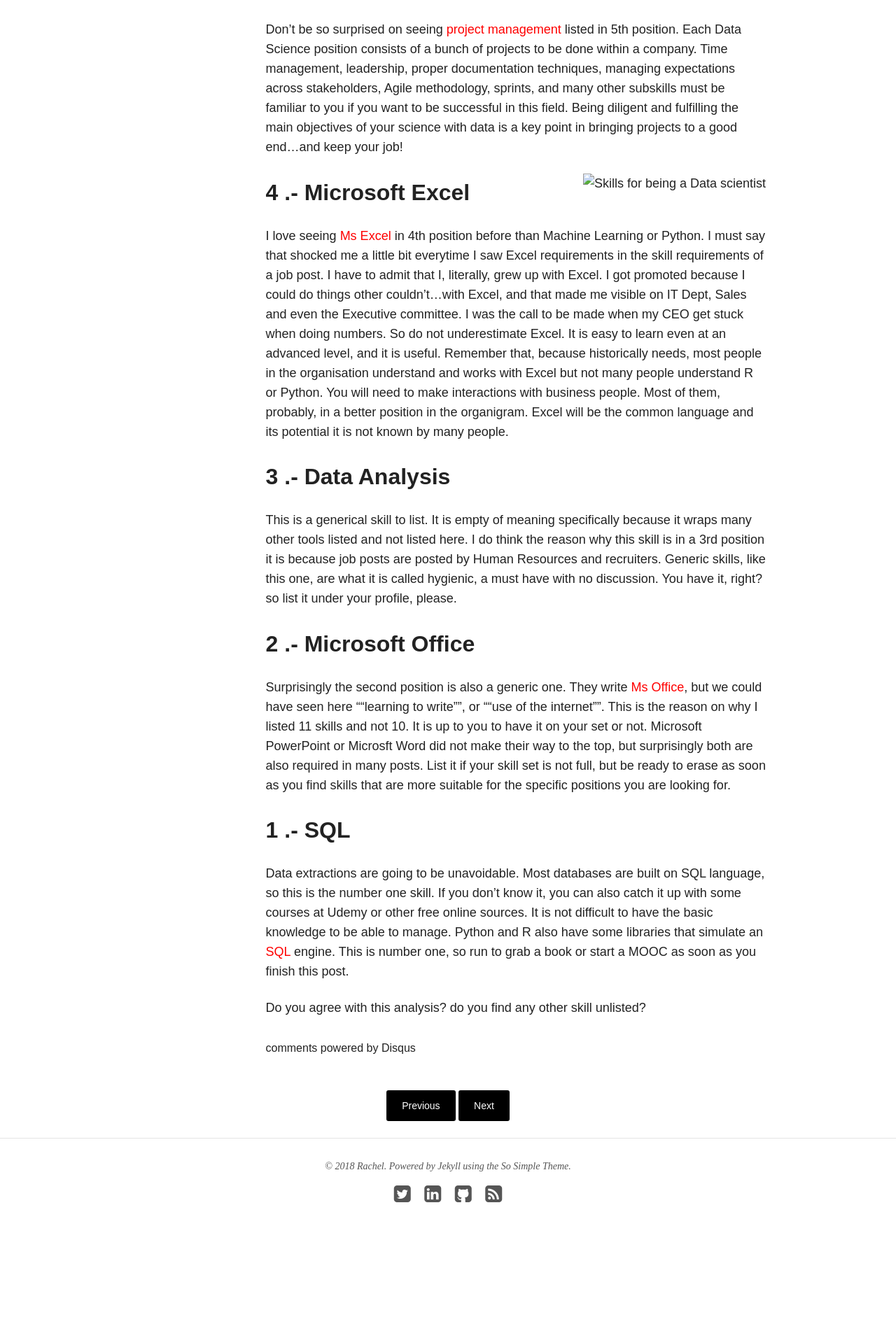
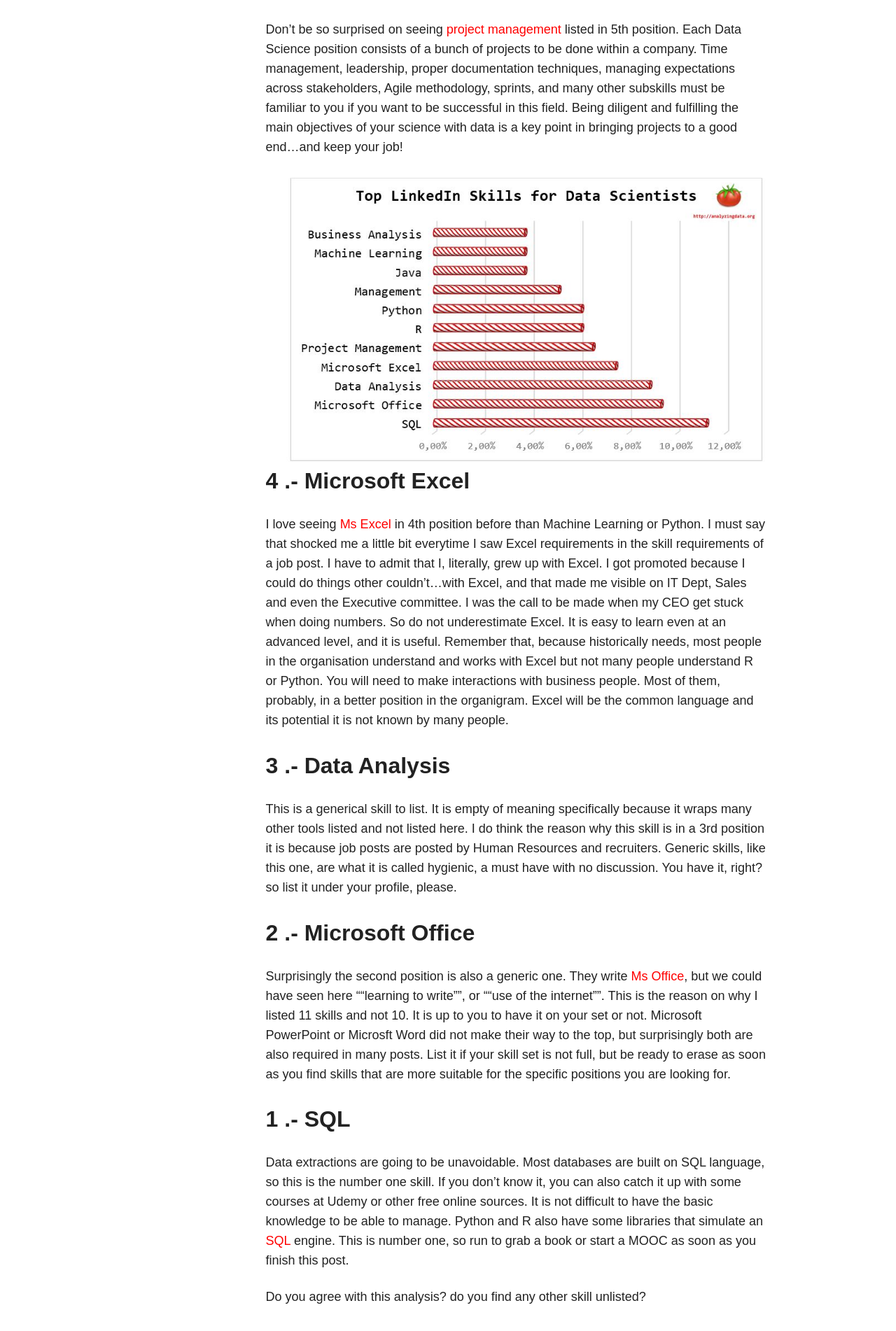
Before and after one commit to raquelredo/raquelredo.github.io_site, a Jekyll site: the page built from _posts/articles/2017-07-08-skills-to-have-on-your-linkedin.md, in a window 1280 px wide. Shown: the part 3548-5450 px from the top of the page at 70% size. Built offline with Jekyll 4.4.1, drawn with Linux system fonts in a browser that asks for light colours; nearby versions of some CDN libraries; comment, search, counter and statistics services are not loaded; before the commit the page ends 5366 px from its top, so only the background shows below that.

Commit message:
changed url from image

```diff
--- a/_posts/articles/2017-07-08-skills-to-have-on-your-linkedin.md
+++ b/_posts/articles/2017-07-08-skills-to-have-on-your-linkedin.md
@@ -61,7 +61,7 @@
 
 Don't be so surprised on seeing <span style="color:red">project management </span>listed in 5th position. Each Data Science position consists of a bunch of projects to be done within a company. Time management, leadership, proper documentation techniques, managing expectations across stakeholders, Agile methodology, sprints, and many other subskills must be familiar to you if you want to be successful in this field. Being diligent and fulfilling the main objectives of your science with data is a key point in bringing projects to a good end...and keep your job!
 
-![Skills for being a Data scientist]({{site.url}}/images/10-skills.JPG){: .pull-right}
+![Skills for being a Data scientist]({{site.url}}/images/Graphs/10-skills.JPG){: .pull-right}
 
 ## 4 .- Microsoft Excel
 
```
